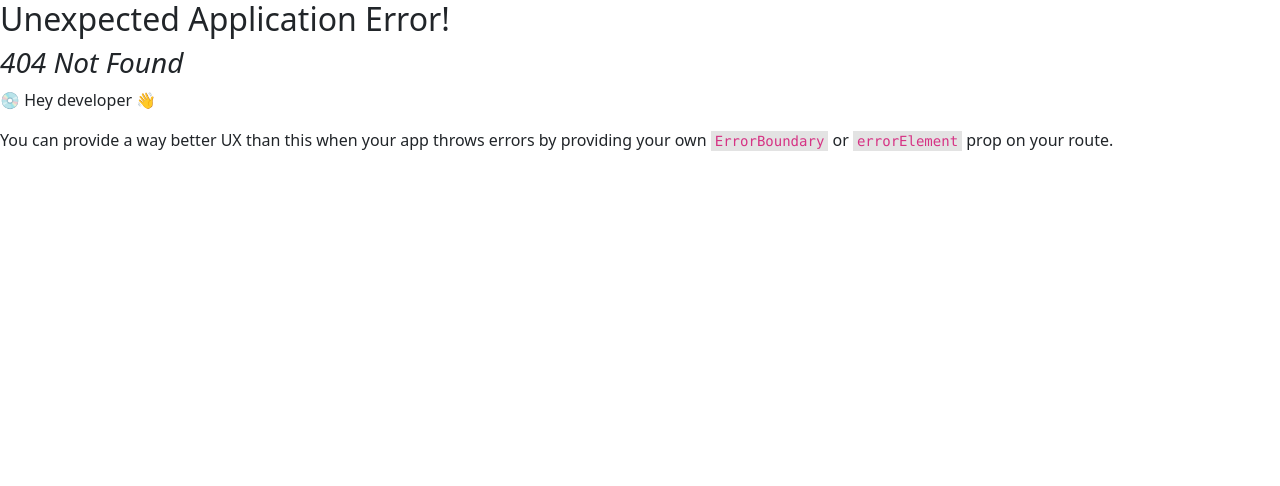
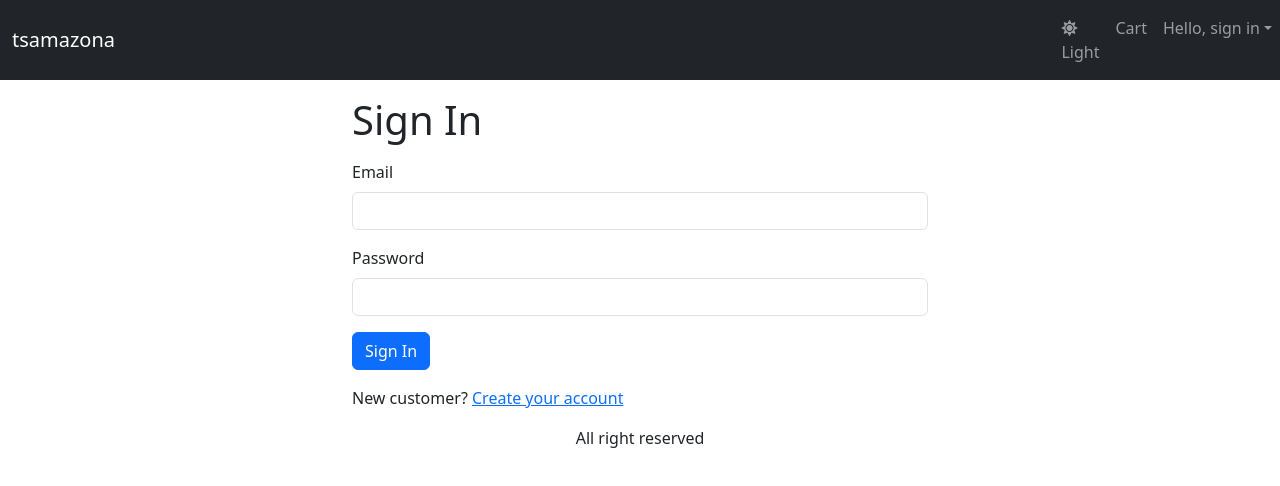
Before and after one commit to alimoinijazani/ts-mern-amazona, a React (Vite) app in the folder frontend/: page /signin in a window 1280 px wide. Before the commit this address had no page. Shown: the top 486 px of the page. Built offline with nearby package versions, Linux system fonts and the light colour scheme.

Commit message:
signin frontend & signouthandler

```diff
--- a/frontend/src/App.tsx
+++ b/frontend/src/App.tsx
@@ -1,5 +1,5 @@
 import { Link, Outlet } from 'react-router-dom';
-import { Badge, Container, Nav, Navbar } from 'react-bootstrap';
+import { Badge, Container, Nav, NavDropdown, Navbar } from 'react-bootstrap';
 import { useContext, useEffect } from 'react';
 import { Store } from './Store';
 import { ToastContainer } from 'react-toastify';
@@ -7,7 +7,7 @@
 import { LinkContainer } from 'react-router-bootstrap';
 function App() {
   const {
-    state: { mode, cart },
+    state: { mode, cart, userInfo },
     dispatch,
   } = useContext(Store);
 
@@ -16,6 +16,14 @@
   }, [mode]);
   const switchModeHandler = () => {
     dispatch({ type: 'SWITCH_MODE' });
+  };
+  const signoutHandler = () => {
+    dispatch({ type: 'USER_SIGNOUT' });
+    localStorage.removeItem('userInfo');
+    localStorage.removeItem('cartItems');
+    localStorage.removeItem('shippingAddress');
+    localStorage.removeItem('paymentMethod');
+    window.location.href = '/signin';
   };
   return (
     <div className="d-flex flex-column vh-100">
@@ -44,9 +52,34 @@
                 </Badge>
               )}
             </Link>
-            <a href="/signin" className="nav-link">
-              Sign In
-            </a>
+            {userInfo ? (
+              <NavDropdown
+                className="header-link"
+                title={`Hello, ${userInfo.name}`}
+              >
+                <LinkContainer to="/profile">
+                  <NavDropdown.Item>User Profile</NavDropdown.Item>
+                </LinkContainer>
+                <LinkContainer to="/orderhistory">
+                  <NavDropdown.Item>Order History</NavDropdown.Item>
+                </LinkContainer>
+                <NavDropdown.Divider />
+                <Link
+                  className="dropdown-item"
+                  to="#signout"
+                  onClick={signoutHandler}
+                >
+                  {' '}
+                  Sign Out{' '}
+                </Link>
+              </NavDropdown>
+            ) : (
+              <NavDropdown className="header-link" title={`Hello, sign in`}>
+                <LinkContainer to="/signin">
+                  <NavDropdown.Item>Sign In</NavDropdown.Item>
+                </LinkContainer>
+              </NavDropdown>
+            )}
           </Nav>
         </Navbar>
       </header>
--- a/frontend/src/Store.tsx
+++ b/frontend/src/Store.tsx
@@ -1,11 +1,17 @@
 import React from 'react';
 import { Cart, CartItem } from './types/Cart';
+import { UserInfo } from './types/UserInfo';
 
 type AppState = {
   mode: string;
   cart: Cart;
+  userInfo?: UserInfo;
 };
 const initialState: AppState = {
+  userInfo: localStorage.getItem('userInfo')
+    ? JSON.parse(localStorage.getItem('userInfo')!)
+    : null,
+
   mode: localStorage.getItem('mode')
     ? localStorage.getItem('mode')!
     : window.matchMedia &&
@@ -31,7 +37,9 @@
 type Action =
   | { type: 'SWITCH_MODE' }
   | { type: 'CART_ADD_ITEM'; payload: CartItem }
-  | { type: 'CART_REMOVE_ITEM'; payload: CartItem };
+  | { type: 'CART_REMOVE_ITEM'; payload: CartItem }
+  | { type: 'USER_SIGNIN'; payload: UserInfo }
+  | { type: 'USER_SIGNOUT' };
 
 function reducer(state: AppState, action: Action): AppState {
   switch (action.type) {
@@ -60,6 +68,31 @@
       localStorage.setItem('cartItems', JSON.stringify(cartItems));
       return { ...state, cart: { ...state.cart, cartItems } };
     }
+    case 'USER_SIGNIN':
+      return { ...state, userInfo: action.payload };
+    case 'USER_SIGNOUT':
+      return {
+        mode:
+          window.matchMedia &&
+          window.matchMedia('(prefers-color-scheme: dark)').matches
+            ? 'dark'
+            : 'light',
+        cart: {
+          cartItems: [],
+          paymentMethod: 'PayPal',
+          shippingAddress: {
+            fullName: '',
+            address: '',
+            postalCode: '',
+            city: '',
+            country: '',
+          },
+          itemsPrice: 0,
+          shippingPrice: 0,
+          taxPrice: 0,
+          totalPrice: 0,
+        },
+      };
     default:
       return state;
   }
--- /dev/null
+++ b/frontend/src/hooks/userHooks.ts
@@ -0,0 +1,20 @@
+import { useMutation } from '@tanstack/react-query';
+import apiClient from '../apiClient';
+import { UserInfo } from '../types/UserInfo';
+
+export const useSigninMutation = () =>
+  useMutation({
+    mutationFn: async ({
+      email,
+      password,
+    }: {
+      email: string;
+      password: string;
+    }) =>
+      (
+        await apiClient.post<UserInfo>(`api/users/signin`, {
+          email,
+          password,
+        })
+      ).data,
+  });
--- a/frontend/src/index.css
+++ b/frontend/src/index.css
@@ -21,3 +21,6 @@
 img.thumbnail {
   height: 80px;
 }
+.small-container {
+  max-width: 600px;
+}
--- a/frontend/src/main.tsx
+++ b/frontend/src/main.tsx
@@ -16,12 +16,14 @@
 import { ReactQueryDevtools } from '@tanstack/react-query-devtools';
 import { StoreProvider } from './Store';
 import CartPage from './pages/CartPage.tsx';
+import SigninPage from './pages/SigninPage.tsx';
 const router = createBrowserRouter(
   createRoutesFromElements(
     <Route path="/" element={<App />}>
       <Route index={true} element={<HomePage />} />
       <Route path="product/:slug" element={<ProductPage />} />
       <Route path="cart" element={<CartPage />} />
+      <Route path="signin" element={<SigninPage />} />
       {/* <Route path='dashboard' element={<DashBoard/>}/> */}
     </Route>
   )
--- /dev/null
+++ b/frontend/src/pages/SigninPage.tsx
@@ -0,0 +1,83 @@
+import { useContext, useEffect, useState } from 'react';
+import { Button, Container, Form } from 'react-bootstrap';
+import { Helmet } from 'react-helmet-async';
+import { Link, useLocation, useNavigate } from 'react-router-dom';
+import { toast } from 'react-toastify';
+import LoadingBox from '../components/LoadingBox';
+import { useSigninMutation } from '../hooks/userHooks';
+import { Store } from '../Store';
+import { ApiError } from '../types/ApiError';
+import { getError } from '../utils';
+
+export default function SigninPage() {
+  const navigate = useNavigate();
+  const { search } = useLocation();
+  const redirectInUrl = new URLSearchParams(search).get('redirect');
+  const redirect = redirectInUrl ? redirectInUrl : '/';
+
+  const [email, setEmail] = useState('');
+  const [password, setPassword] = useState('');
+
+  const { state, dispatch } = useContext(Store);
+  const { userInfo } = state;
+
+  const { mutateAsync: signin, isLoading } = useSigninMutation();
+
+  const submitHandler = async (e: React.SyntheticEvent) => {
+    e.preventDefault();
+    try {
+      const data = await signin({
+        email,
+        password,
+      });
+      dispatch({ type: 'USER_SIGNIN', payload: data });
+      localStorage.setItem('userInfo', JSON.stringify(data));
+      navigate(redirect);
+    } catch (err) {
+      toast.error(getError(err as ApiError));
+    }
+  };
+
+  useEffect(() => {
+    if (userInfo) {
+      navigate(redirect);
+    }
+  }, [navigate, redirect, userInfo]);
+
+  return (
+    <Container className="small-container">
+      <Helmet>
+        <title>Sign In</title>
+      </Helmet>
+      <h1 className="my-3">Sign In</h1>
+      <Form onSubmit={submitHandler}>
+        <Form.Group className="mb-3" controlId="email">
+          <Form.Label>Email</Form.Label>
+          <Form.Control
+            type="email"
+            required
+            onChange={(e) => setEmail(e.target.value)}
+          />
+        </Form.Group>
+        <Form.Group className="mb-3" controlId="password">
+          <Form.Label>Password</Form.Label>
+          <Form.Control
+            type="password"
+            required
+            onChange={(e) => setPassword(e.target.value)}
+          />
+        </Form.Group>
+        <div className="mb-3">
+          <Button disabled={isLoading} type="submit">
+            Sign In
+          </Button>
+          {isLoading && <LoadingBox />}
+        </div>
+        <div className="mb-3">
+          New customer?{' '}
+          <Link to={`/signup?redirect=${redirect}`}>Create your account</Link>
+        </div>
+      </Form>
+    </Container>
+  );
+}
--- /dev/null
+++ b/frontend/src/types/UserInfo.ts
@@ -0,0 +1,6 @@
+export type UserInfo = {
+  name: string;
+  email: string;
+  token: string;
+  isAdmin: boolean;
+};
```
